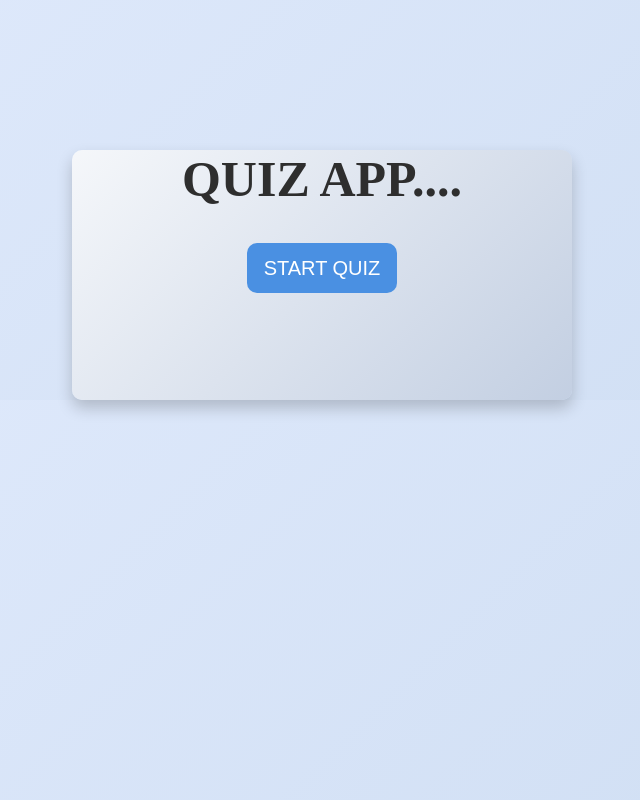
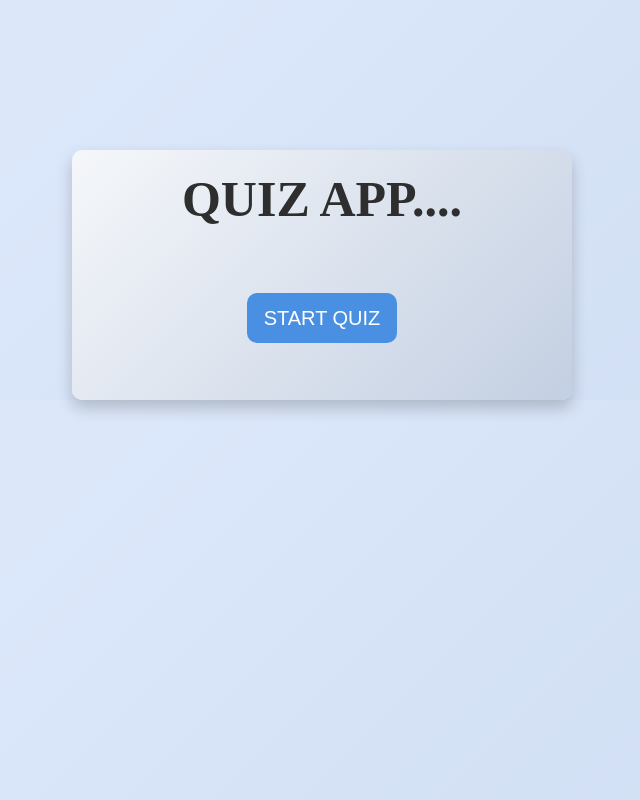
Before and after one commit to DEV1767/Quiz-App-, a plain HTML site: page index.html in a window 1280 px wide. Shown: the whole page, without its empty margins (318-958 px from the left). Drawn offline with Linux system fonts and the light colour scheme.

Commit message:
Update style.css

```diff
--- a/style.css
+++ b/style.css
@@ -21,15 +21,15 @@ body{
     justify-content: center;
     margin-top: 50px;
     font-size: 50px;
+    padding:20px;
     font-weight: bold;
-
 
 }
 .st{
      display: flex;
     justify-content: center;
     align-items: center;
-    margin-top: 50px;
+    margin-top: 60px;
     height: 20px;
     width: auto;
 }
```
